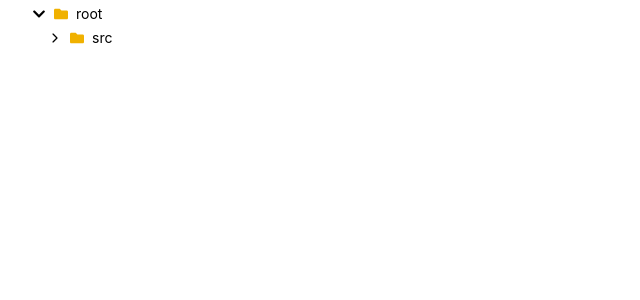
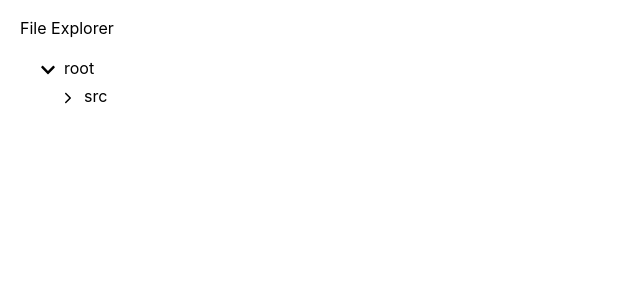
Before and after one commit to ash2405/react-coding-test, a React (Vite) app: page / in a window 1280 px wide. Shown: the top 300 px of the page, without its empty margins (0-640 px from the left). Built offline with nearby package versions, Linux system fonts and the light colour scheme.

Commit message:
24/-5-2026: Update code for tree nodes.

```diff
--- a/src/App.tsx
+++ b/src/App.tsx
@@ -1,4 +1,3 @@
-import { FileExplorer } from "./FileExplorer/index.tsx"
 import { Files } from "./Files/index.tsx"
 import { PageSet } from "./PageSet.tsx"
 import { Search } from "./Search/index.tsx"
@@ -9,8 +8,7 @@ function App() {
     // <Test />
     // <PageSet />
     // <Search />
-    <FileExplorer />
-    // <Files />
+    <Files />
   )
 }
 
--- a/src/FileExplorer/TreeNode.tsx
+++ /dev/null
@@ -1,84 +0,0 @@
-// TreeNode.jsx
-
-import { memo } from "react";
-
-import { IoIosArrowForward } from "react-icons/io";
-import { FaChevronDown } from "react-icons/fa";
-import { FaFolder, FaFileAlt } from "react-icons/fa";
-import { FiPlus } from "react-icons/fi";
-
-export const TreeNode = memo(
-  ({ nodes, toggleNode, addNode }) => {
-    return (
-      <div className="ml-4">
-        {nodes?.map((node) => {
-          const isFolder = node.isFolder;
-
-          return (
-            <div key={node.id}>
-              {/* Node Row */}
-              <div className="flex items-center gap-2 mt-1 group">
-                {/* Expand / Collapse */}
-                {isFolder ? (
-                  node.isOpen ? (
-                    <FaChevronDown
-                      className="cursor-pointer text-sm"
-                      onClick={() => toggleNode(node.id)}
-                    />
-                  ) : (
-                    <IoIosArrowForward
-                      className="cursor-pointer text-sm"
-                      onClick={() => toggleNode(node.id)}
-                    />
-                  )
-                ) : (
-                  <div className="w-[14px]" />
-                )}
-
-                {/* Icon */}
-                {isFolder ? (
-                  <FaFolder className="text-yellow-500" />
-                ) : (
-                  <FaFileAlt className="text-gray-500" />
-                )}
-
-                {/* Name */}
-                <span
-                  className="select-none cursor-pointer"
-                  onClick={() =>
-                    isFolder && toggleNode(node.id)
-                  }
-                >
-                  {node.name}
-                </span>
-
-                {/* Actions */}
-                {isFolder && (
-                  <button
-                    className="opacity-0 group-hover:opacity-100 transition"
-                    onClick={() => addNode(node.id)}
-                  >
-                    <FiPlus />
-                  </button>
-                )}
-              </div>
-
-              {/* Recursive Children */}
-              {isFolder &&
-                node.isOpen &&
-                node.children?.length > 0 && (
-                  <TreeNode
-                    nodes={node.children}
-                    toggleNode={toggleNode}
-                    addNode={addNode}
-                  />
-                )}
-            </div>
-          );
-        })}
-      </div>
-    );
-  }
-);
-
-TreeNode.displayName = "TreeNode";
--- a/src/FileExplorer/hooks.tsx
+++ /dev/null
@@ -1,17 +0,0 @@
-export const useGetFolder = () => {
-  return [
-    {
-      name: "root",
-      isFolder: true,
-      isOpen: true,
-      children: [
-        {
-          name: "src",
-          isFolder: true,
-          isOpen: false,
-          children: [],
-        },
-      ],
-    },
-  ];
-};
--- a/src/FileExplorer/index.tsx
+++ /dev/null
@@ -1,102 +0,0 @@
-// Files.jsx
-
-import { useCallback, useState } from "react";
-import { TreeNode } from "./TreeNode";
-import { useGetFolder } from "./hooks";
-
-/**
- * =========================
- * Helpers
- * =========================
- */
-
-export const createNode = (name) => ({
-  id: crypto.randomUUID(),
-  name: name.trim(),
-  isFolder: !name.includes("."),
-  isOpen: false,
-  children: [],
-});
-
-/**
- * Optimized recursive update
- * Stops traversal once node found
- */
-
-const updateNode = (tree, nodeId, updater) => {
-  let isUpdated = false;
-
-  const traverse = (nodes) => {
-    return nodes.map((node) => {
-      if (isUpdated) return node;
-
-      if (node.id === nodeId) {
-        isUpdated = true;
-        return updater(node);
-      }
-
-      if (node.children?.length) {
-        const updatedChildren = traverse(node.children);
-
-        if (updatedChildren !== node.children) {
-          return {
-            ...node,
-            children: updatedChildren,
-          };
-        }
-      }
-
-      return node;
-    });
-  };
-
-  return traverse(tree);
-};
-
-export const FileExplorer = () => {
-  const initialTree = useGetFolder();
-
-  const [tree, setTree] = useState(initialTree);
-
-  /**
-   * Toggle folder
-   */
-
-  const toggleNode = useCallback((nodeId) => {
-    setTree((prevTree) =>
-      updateNode(prevTree, nodeId, (node) => ({
-        ...node,
-        isOpen: !node.isOpen,
-      }))
-    );
-  }, []);
-
-  /**
-   * Add child node
-   */
-
-  const addNode = useCallback((parentId) => {
-    const name = prompt("Enter file/folder name");
-
-    if (!name?.trim()) return;
-
-    const newNode = createNode(name);
-
-    setTree((prevTree) =>
-      updateNode(prevTree, parentId, (node) => ({
-        ...node,
-        children: [...node.children, newNode],
-      }))
-    );
-  }, []);
-
-  return (
-    <div className="ml-4 text-sm">
-      <TreeNode
-        nodes={tree}
-        toggleNode={toggleNode}
-        addNode={addNode}
-      />
-    </div>
-  );
-};
--- a/src/Files/Treenodes.tsx
+++ b/src/Files/Treenodes.tsx
@@ -3,12 +3,12 @@ import { FaFileAlt } from "react-icons/fa";
 import { useState } from "react";
 import { FaChevronDown } from "react-icons/fa";
 
-export const TreeNodes = ({ nodes, addNode, setOpen }) => {
+export const TreeNodes = ({ nodes, addNode, setOpen, nodeID }) => {
   return (
     <div className="ml-5">
-       {nodes?.map((node, index) => (
+      {nodes?.map((node, index) => (
         <>
-          <div className="flex gap-2 mt-1">
+          <div className={`flex gap-2 mt-1 w-[300px] ${nodeID === node.id && 'bg-gray-400 border-black p-2 text-white'}`}>
             {node.isFolder && !node.isOpen && (
               <IoIosArrowForward
                 className="mt-1.5"
@@ -21,12 +21,22 @@ export const TreeNodes = ({ nodes, addNode, setOpen }) => {
                 onClick={() => setOpen(node.id)}
               />
             )}
-            {node.name}
-            {node.isFolder && (
+            <p className="cursor-pointer" onClick={() => addNode(node.id)}>
+
+              {node.name}
+            </p>
+            {/* {node.isFolder && (
               <FaFileAlt className="mt-2" onClick={() => addNode(node.id)} />
-            )}
+            )} */}
           </div>
-          {node.isOpen && <TreeNodes nodes={node.children} addNode={addNode} setOpen={setOpen}/>}
+          {node.isOpen && (
+            <TreeNodes
+              nodes={node.children}
+              addNode={addNode}
+              nodeID={nodeID}
+              setOpen={setOpen}
+            />
+          )}
         </>
       ))}
     </div>
--- a/src/Files/index.tsx
+++ b/src/Files/index.tsx
@@ -1,23 +1,21 @@
 import { useGetFolder } from "./hooks";
 import { TreeNodes } from "./Treenodes";
-import { IoIosArrowForward } from "react-icons/io";
 import { FaFileAlt } from "react-icons/fa";
-import { FaChevronDown } from "react-icons/fa";
 import { useCallback, useState } from "react";
+import { FaFolderOpen } from "react-icons/fa";
 
-export const createNode = (name) => {
+export const createNode = (name, isFolder) => {
   return {
     id: crypto.randomUUID(),
     name,
-    isFolder: !name.includes("."),
+    isFolder: isFolder,
     isOpen: false,
     children: [],
   };
 };
 
 export const openNode = (list, nodeID) => {
-  console.log("list", list);
-  console.log("nodeID", nodeID);
+
   return list.map((item) => {
     if (item.id === nodeID) {
       return {
@@ -31,9 +29,10 @@ export const openNode = (list, nodeID) => {
     };
   });
 };
-export const updateTree = (filelist, node, parentID) => {
+export const updateTree = (filelist, node, nodeID) => {
+
   return filelist?.map((item) => {
-    if (item.id === parentID) {
+    if (item.id === nodeID) {
       return {
         ...item,
         children: [...item.children, node],
@@ -41,27 +40,51 @@ export const updateTree = (filelist, node, parentID) => {
     }
     return {
       ...item,
-      children: updateTree(item.children, node, parentID),
+      children: updateTree(item.children, node, nodeID),
     };
   });
 };
 export const Files = () => {
   const filelist = useGetFolder();
   const [treeList, setTreeList] = useState(filelist);
+  const [nodeID, setNodeID] = useState("");
 
-  const addNode = useCallback((parentID) => {
+  const addNode = useCallback((isFolder) => {
     const name = prompt("enter the name");
-    const node = createNode(name);
+    const node = createNode(name, isFolder);
+    setTreeList((pre) => [...updateTree(pre, node, nodeID)]);
+    setTimeout(() => {
+      setNodeID('')
+    }, 300);
+  }, [nodeID]);
 
-    setTreeList((pre) => [...updateTree(pre, node, parentID)]);
-  }, []);
 
   const setOpen = useCallback((nodeID) => {
     setTreeList((pre) => [...openNode(pre, nodeID)]);
   }, []);
   return (
     <div className="ml-5">
-      <TreeNodes nodes={treeList} addNode={addNode} setOpen={setOpen} />
+      <div className="flex  my-4 w-[200px] align-middle">
+        <p className="flex-2">File Explorer</p>
+        {nodeID && (
+          <>
+            <FaFileAlt
+              className="m-2 cursor-pointer"
+              onClick={() => addNode(false)}
+            />
+            <FaFolderOpen
+              className=" m-2 cursor-pointer"
+              onClick={() => addNode(true)}
+            />
+          </>
+        )}
+      </div>
+      <TreeNodes
+        nodes={treeList}
+        addNode={setNodeID}
+        nodeID={nodeID}
+        setOpen={setOpen}
+      />
     </div>
   );
 };
```
Also changed, not shown: src/Files/hooks.tsx (line endings or trailing spaces).
